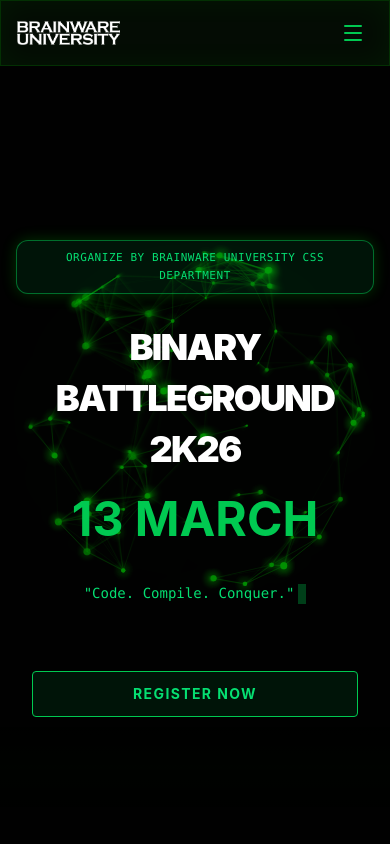
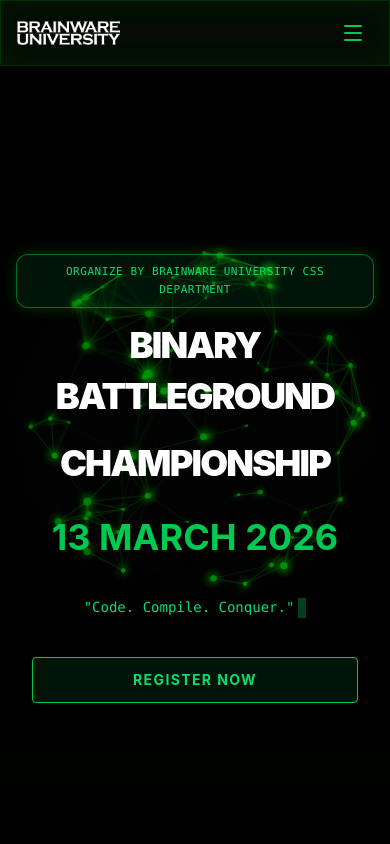
Before and after one commit to skrijwan100/Binary-Battleground-2K26-BWU, a React (Vite) app: page / in a window 390 px wide. Shown: the top 844 px of the page. Built offline with nearby package versions, Linux system fonts and the light colour scheme.

Commit message:
feat: Update HeroSection and TeamCard components for improved layout and styling

```diff
--- a/src/App.jsx
+++ b/src/App.jsx
@@ -424,7 +424,7 @@
           initial={{ opacity: 0, y: 30 }}
           animate={{ opacity: 1, y: 0 }}
           transition={{ duration: 1, delay: 0.5 }}
-          className="mb-8 sm:mb-6 inline-block px-4 py-2 border border-green-500/50 rounded-xl sm:rounded-full bg-green-500/10 text-green-400 font-mono text-[11px] sm:text-sm uppercase tracking-wider shadow-[0_0_15px_rgba(0,255,0,0.2)] max-w-full"
+          className="mb-4 sm:mb-6 inline-block px-4 py-2 border border-green-500/50 rounded-xl sm:rounded-full bg-green-500/10 text-green-400 font-mono text-[11px] sm:text-sm uppercase tracking-wider shadow-[0_0_15px_rgba(0,255,0,0.2)] max-w-full"
         >
           <span className="text-center block leading-relaxed sm:leading-none wrap-break-word">Organize by Brainware university CSS Department</span>
         </motion.div>
@@ -433,13 +433,16 @@
         <h1 className="text-4xl sm:text-5xl md:text-7xl lg:text-8xl font-black mb-6 uppercase tracking-tighter text-white leading-[1.2] sm:leading-none flex flex-col md:flex-row md:flex-wrap justify-center items-center gap-y-2 md:gap-x-4 w-full wrap-break-word">
           <span className="glitch-text inline-block break-all sm:break-normal" data-text="Binary">Binary</span>
           <span className="glitch-text inline-block break-all sm:break-normal" data-text="Battleground">Battleground</span>
-          <span className="glitch-text inline-block" data-text="2K26">2K26</span>
+          {/* <span className="glitch-text inline-block" data-text="2K26">2K26</span> */}
+        </h1>
+        <h1 className="text-4xl sm:text-5xl md:text-7xl lg:text-8xl font-black mb-6 uppercase tracking-tighter text-white leading-[1.2] sm:leading-none flex flex-col md:flex-row md:flex-wrap justify-center items-center gap-y-2 md:gap-x-4 w-full wrap-break-word">
+          <span className="glitch-text inline-block break-all sm:break-normal" data-text="championship">championship</span>
         </h1>
         <div className="h-12 sm:h-8 mb-10 text-5xl sm:text-xl md:text-2xl sm:mt-0 px-4 ">
-          <span className='text-5xl font-bold text-green-500'>13 MARCH</span>
+          <span className='md:text-5xl text-4xl font-bold text-green-500'>13 MARCH 2026</span>
         </div>
 
-        <div className="h-12 sm:h-8 mb-10 text-sm sm:text-xl md:text-2xl mt-4 sm:mt-0 px-4">
+        <div className="h-12 sm:h-8 mb-3 text-sm sm:text-xl md:text-2xl mt-4 sm:mt-0 px-4">
           <TypewriterText text='"Code. Compile. Conquer."' delay={1500} />
         </div>
 
@@ -907,7 +910,7 @@
 
         <div className="text-center pt-6 sm:pt-8 border-t border-green-500/10 flex flex-col md:flex-row justify-between items-center text-[10px] sm:text-xs font-mono text-gray-600 gap-y-2">
           <p>&copy; 2026 Bainary Battlegraound. All systems operational.</p>
-          <a href="https://skrijwan.vercel.app/"><p className='text-green-400 hover:text-green-300 hover:underline'> Developed by Rijwan</p></a>
+          <a href="https://skrijwan.vercel.app/" target='_blank'><p className='text-green-400 hover:text-green-300 hover:underline'> Developed by Rijwan</p></a>
           <p className="flex items-center">
             Powered by <ShieldAlert size={12} className="mx-1 text-green-500" /> Brainware University CSS Department
           </p>
--- a/src/components/Team.jsx
+++ b/src/components/Team.jsx
@@ -139,9 +139,6 @@
         <span className="text-[#00ff00]/50 tracking-wider">@{member.handle}</span>
       </div>
 
-      {/* Avatar/Icon Placeholder */}
-
-
       {/* Details */}
       <div>
         <h3 className="text-2xl text-white font-bold tracking-wide mb-1 group-hover:text-[#00ff00] transition-colors">
```
